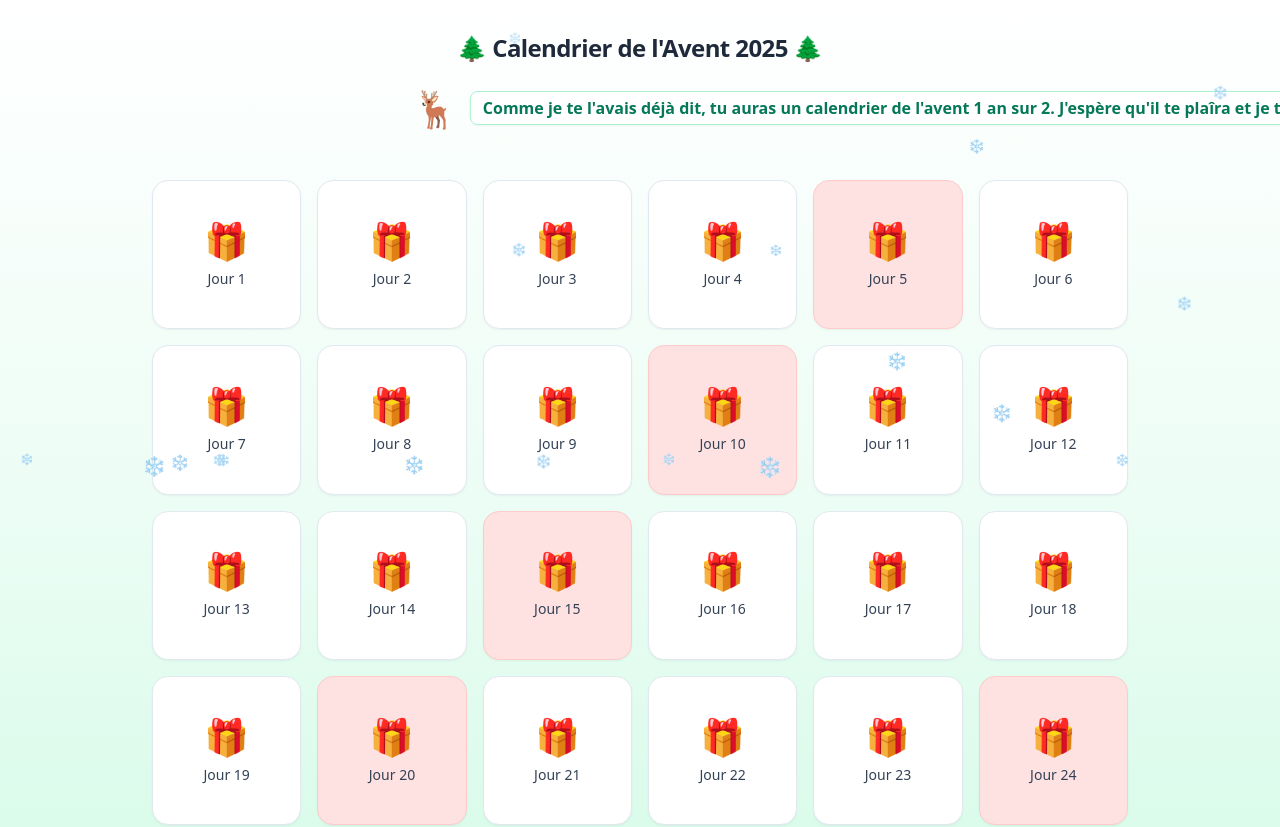
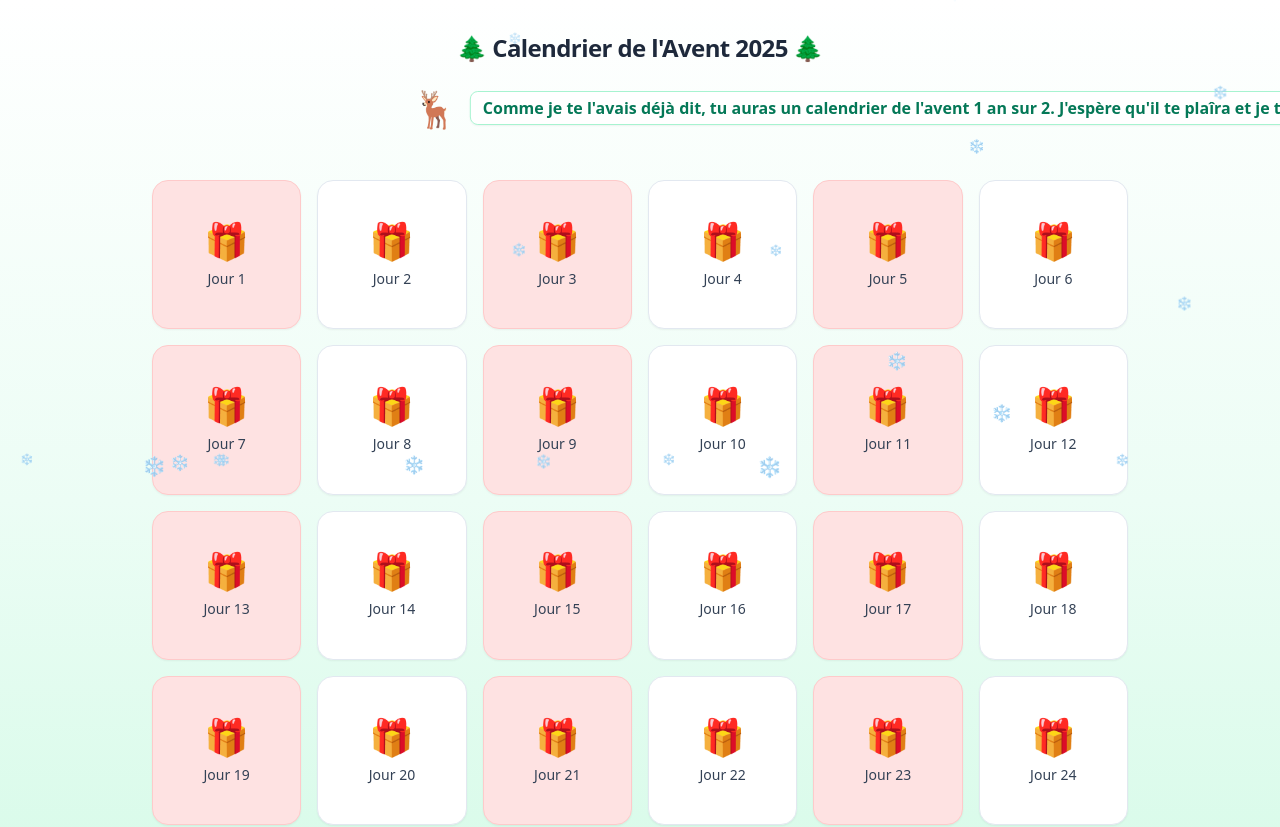
Before and after one commit to Guillaume0704/advent-calendar-app, a React (Vite) app: page / in a window 1280 px wide. Shown: the top 827 px of the page. Built offline with nearby package versions, Linux system fonts and the light colour scheme.

Commit message:
Enable test mode: open all doors for QA

```diff
--- a/src/App.jsx
+++ b/src/App.jsx
@@ -4,7 +4,7 @@ import React, { useEffect, useMemo, useRef, useState } from "react";
    Config
 ============================== */
 const ADVENT_YEAR = 2025;
-const RED_DAYS = new Set([5, 10, 15, 20, 24]);
+const RED_DAYS = new Set([1, 3, 5, 7, 9, 11, 13, 15, 17, 19, 21, 23]);
 const TEST_MODE = true;
 
 // Answers are case/diacritics-insensitive
```
